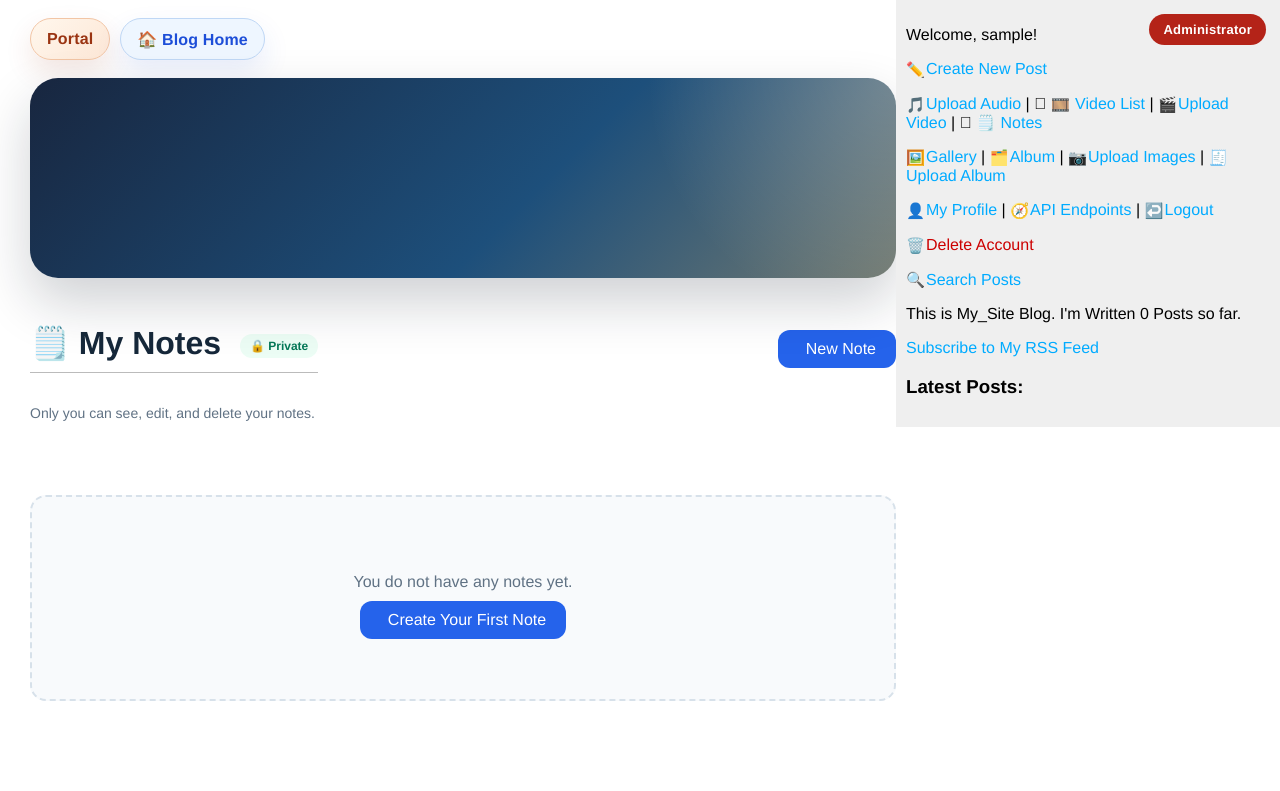
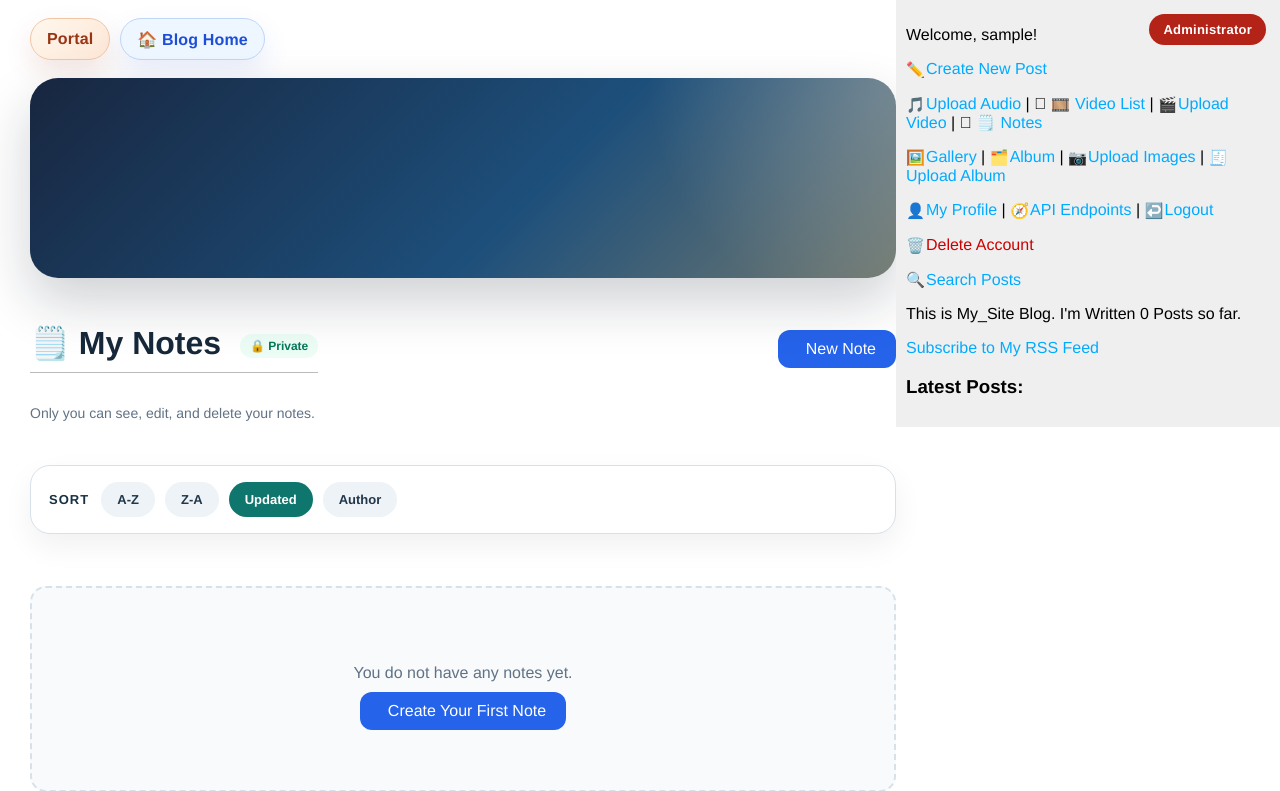
Before and after one commit to aaab0914/my_site_prod, a Django app: page /blog/notes/ in a window 1280 px wide. Shown: the top 791 px of the page. Before the commit the page ends 701 px from the top, so only its background shows below. Run offline with Django 5.2, Linux system fonts and the light colour scheme; the visitor is signed in with stand-in values (Sample User, id 1); data that the repository does not hold is empty; parts of the project's set-up code (start-up, migrations or seed data) failed here and were passed over; some libraries are stand-ins or nearby versions.

Commit message:
fix: unify notes sorting and remove editor offset

```diff
--- a/blog/templates/blog/notes/note_list.html
+++ b/blog/templates/blog/notes/note_list.html
@@ -147,6 +147,7 @@
     <a href="{% url 'blog:note_create' %}" class="btn-create-note"><i class="bi bi-plus-circle"></i> New Note</a>
 </div>
 <p class="notes-private-description">Only you can see, edit, and delete your notes.</p>
+{% include "includes/sort_controls.html" %}
 
 {% if notes %}
     <div class="notes-grid">
--- a/blog/views.py
+++ b/blog/views.py
@@ -699,8 +699,21 @@ class AudioPostDeleteView(LoginRequiredMixin, DeleteView):
 @login_required
 def note_list(request):
     """Display user's notes"""
-    notes = Note.objects.filter(user=request.user)
-    response = render(request, "blog/notes/note_list.html", {"notes": notes})
+    sort_options = {
+        "title_asc": "A-Z",
+        "title_desc": "Z-A",
+        "updated": "Updated",
+        "author": "Author",
+    }
+    sort_context = build_sort_context(request, sort_options, default_sort="updated")
+    ordering = {
+        "title_asc": "title",
+        "title_desc": "-title",
+        "updated": "-updated",
+        "author": "user__username",
+    }[sort_context["selected_sort"]]
+    notes = Note.objects.filter(user=request.user).order_by(ordering)
+    response = render(request, "blog/notes/note_list.html", {"notes": notes, **sort_context})
     response["Cache-Control"] = "no-store, no-cache, must-revalidate, max-age=0, private"
     response["Pragma"] = "no-cache"
     return response
```
Also changed, not shown: blog/templates/blog/notes/note_form.html (+3 -4 lines).
